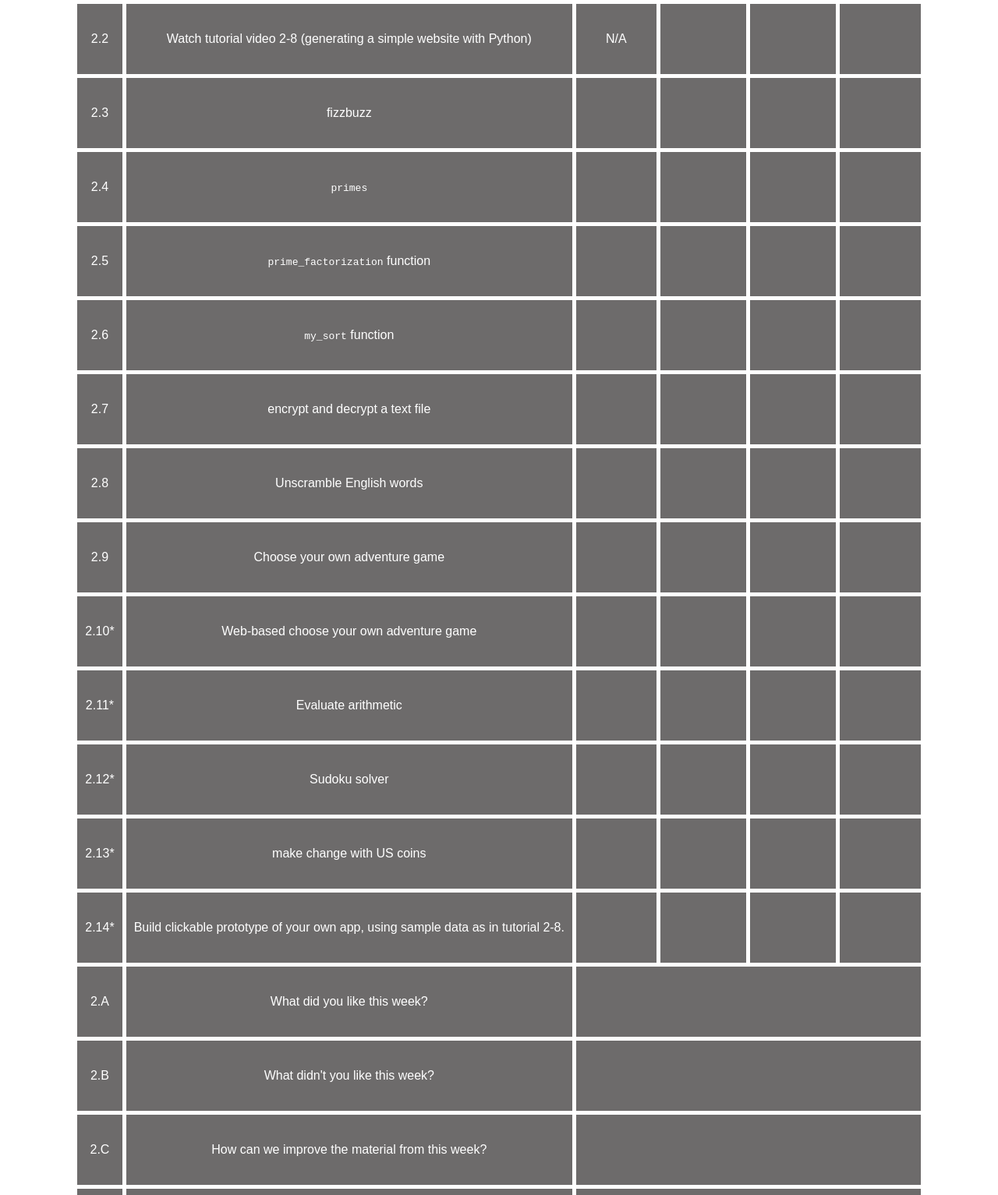
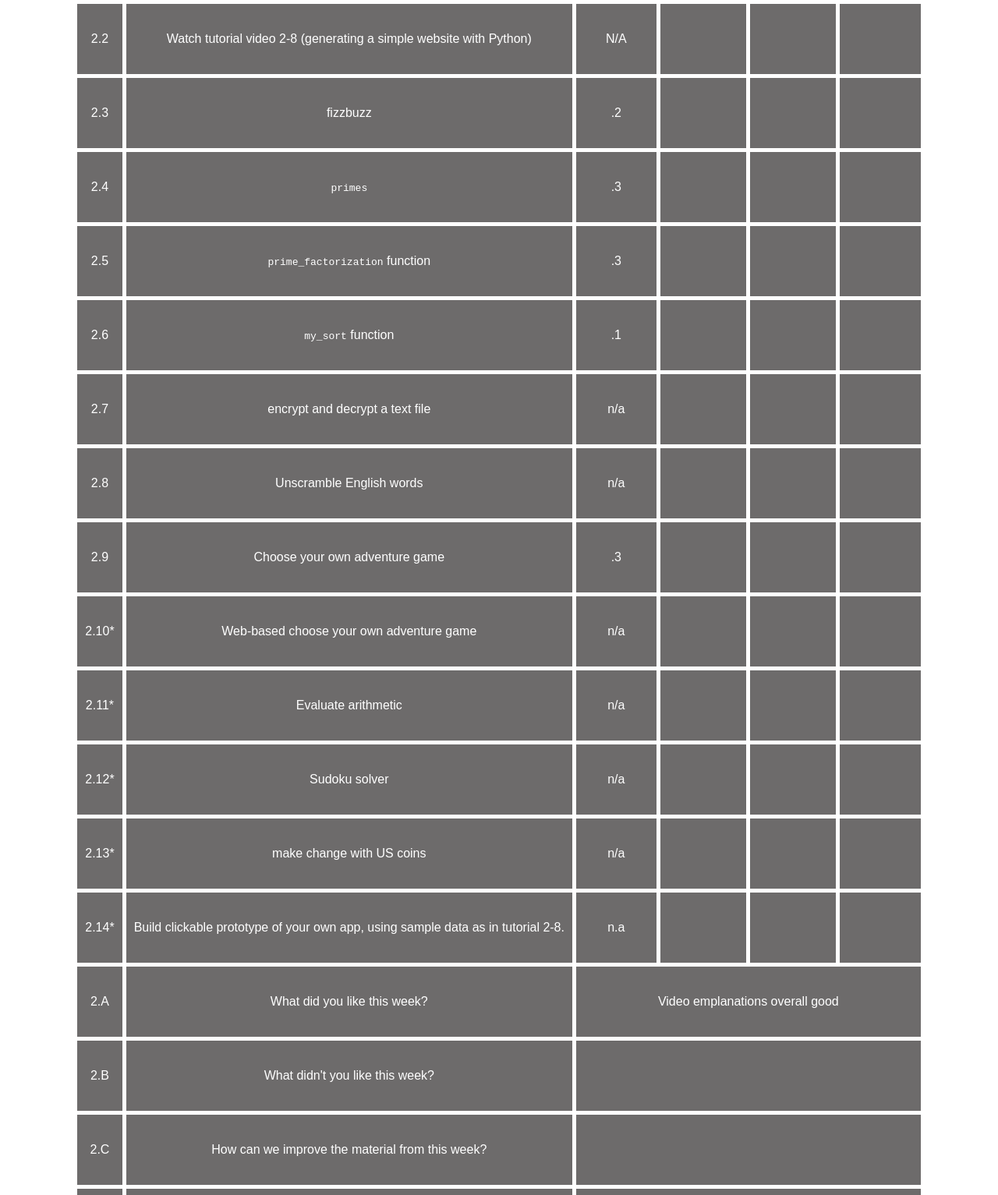
Before and after one commit to Andyg130/andyg130.github.io, a plain HTML site: page assignments.html in a window 1280 px wide. Shown: the part 1402-2935 px from the top of the page at 78% size. Drawn offline with Linux system fonts and the light colour scheme.

Commit message:
Update assignments.html

```diff
--- a/assignments.html
+++ b/assignments.html
@@ -243,7 +243,7 @@
                 <tr>
                     <td>2.3</td>
                     <td>fizzbuzz</td>
-                    <td></td>
+                    <td>.2</td>
                     <td></td>
                     <td></td>
                     <td></td>
@@ -251,7 +251,7 @@
                 <tr>
                     <td>2.4</td>
                     <td><code>primes</code></td>
-                    <td></td>
+                    <td>.3</td>
                     <td></td>
                     <td></td>
                     <td></td>
@@ -259,7 +259,7 @@
                 <tr>
                     <td>2.5</td>
                     <td><code>prime_factorization</code> function</td>
-                    <td></td>
+                    <td>.3</td>
                     <td></td>
                     <td></td>
                     <td></td>
@@ -267,7 +267,7 @@
                 <tr>
                     <td>2.6</td>
                     <td><code>my_sort</code> function</td>
-                    <td></td>
+                    <td>.1</td>
                     <td></td>
                     <td></td>
                     <td></td>
@@ -275,7 +275,7 @@
                 <tr>
                     <td>2.7</td>
                     <td>encrypt and decrypt a text file</td>
-                    <td></td>
+                    <td>n/a</td>
                     <td></td>
                     <td></td>
                     <td></td>
@@ -283,7 +283,7 @@
                 <tr>
                     <td>2.8</td>
                     <td>Unscramble English words</td>
-                    <td></td>
+                    <td>n/a</td>
                     <td></td>
                     <td></td>
                     <td></td>
@@ -291,7 +291,7 @@
                 <tr>
                     <td>2.9</td>
                     <td>Choose your own adventure game</td>
-                    <td></td>
+                    <td>.3</td>
                     <td></td>
                     <td></td>
                     <td></td>
@@ -299,7 +299,7 @@
                 <tr>
                     <td>2.10*</td>
                     <td>Web-based choose your own adventure game</td>
-                    <td></td>
+                    <td>n/a</td>
                     <td></td>
                     <td></td>
                     <td></td>
@@ -307,7 +307,7 @@
                 <tr>
                     <td>2.11*</td>
                     <td>Evaluate arithmetic</td>
-                    <td></td>
+                    <td>n/a</td>
                     <td></td>
                     <td></td>
                     <td></td>
@@ -315,7 +315,7 @@
                 <tr>
                     <td>2.12*</td>
                     <td>Sudoku solver</td>
-                    <td></td>
+                    <td>n/a</td>
                     <td></td>
                     <td></td>
                     <td></td>
@@ -323,7 +323,7 @@
                 <tr>
                     <td>2.13*</td>
                     <td>make change with US coins</td>
-                    <td></td>
+                    <td>n/a</td>
                     <td></td>
                     <td></td>
                     <td></td>
@@ -331,7 +331,7 @@
                 <tr>
                     <td>2.14*</td>
                     <td>Build clickable prototype of your own app, using sample data as in tutorial 2-8.</td>
-                    <td></td>
+                    <td>n.a</td>
                     <td></td>
                     <td></td>
                     <td></td>
@@ -339,7 +339,7 @@
                 <tr>
                     <td>2.A</td>
                     <td>What did you like this week?</td>
-                    <td colspan="4"></td>
+                    <td colspan="4">Video emplanations overall good</td>
                 </tr>
                 <tr>
                     <td>2.B</td>
```
